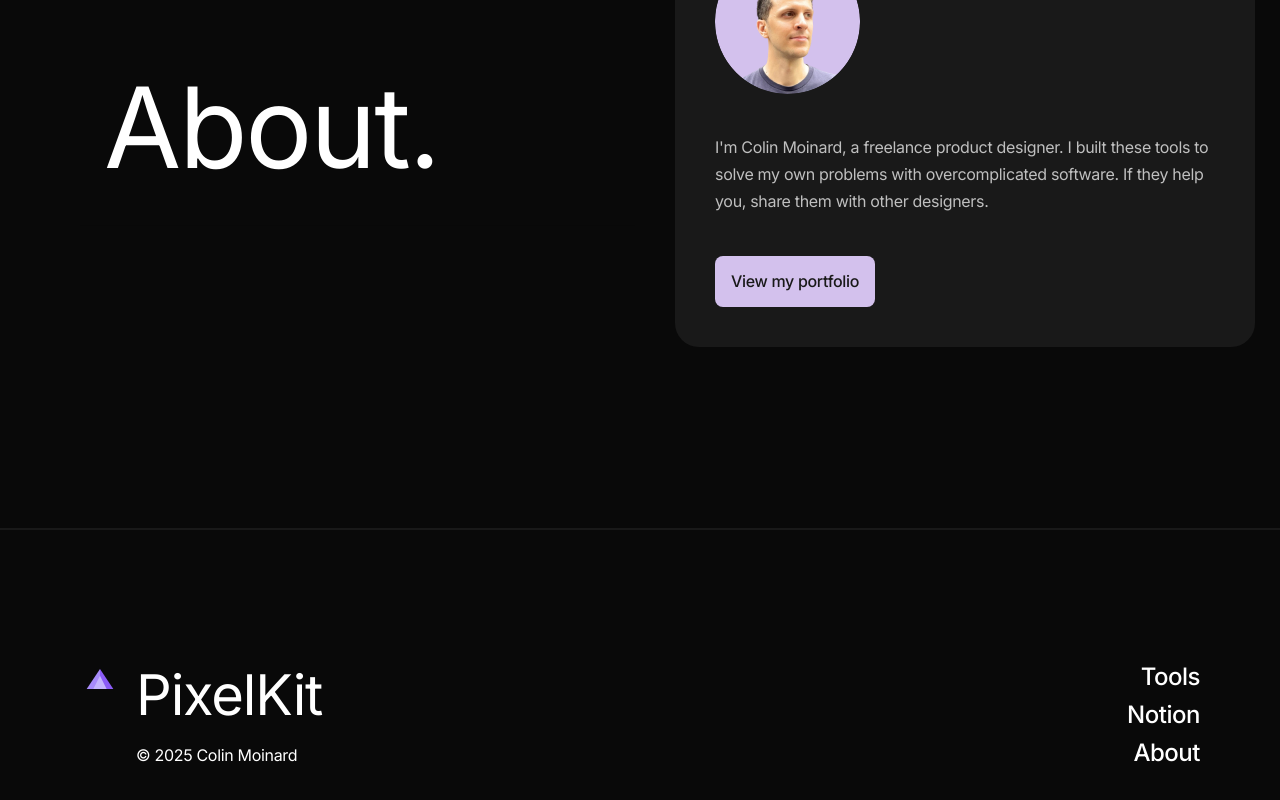
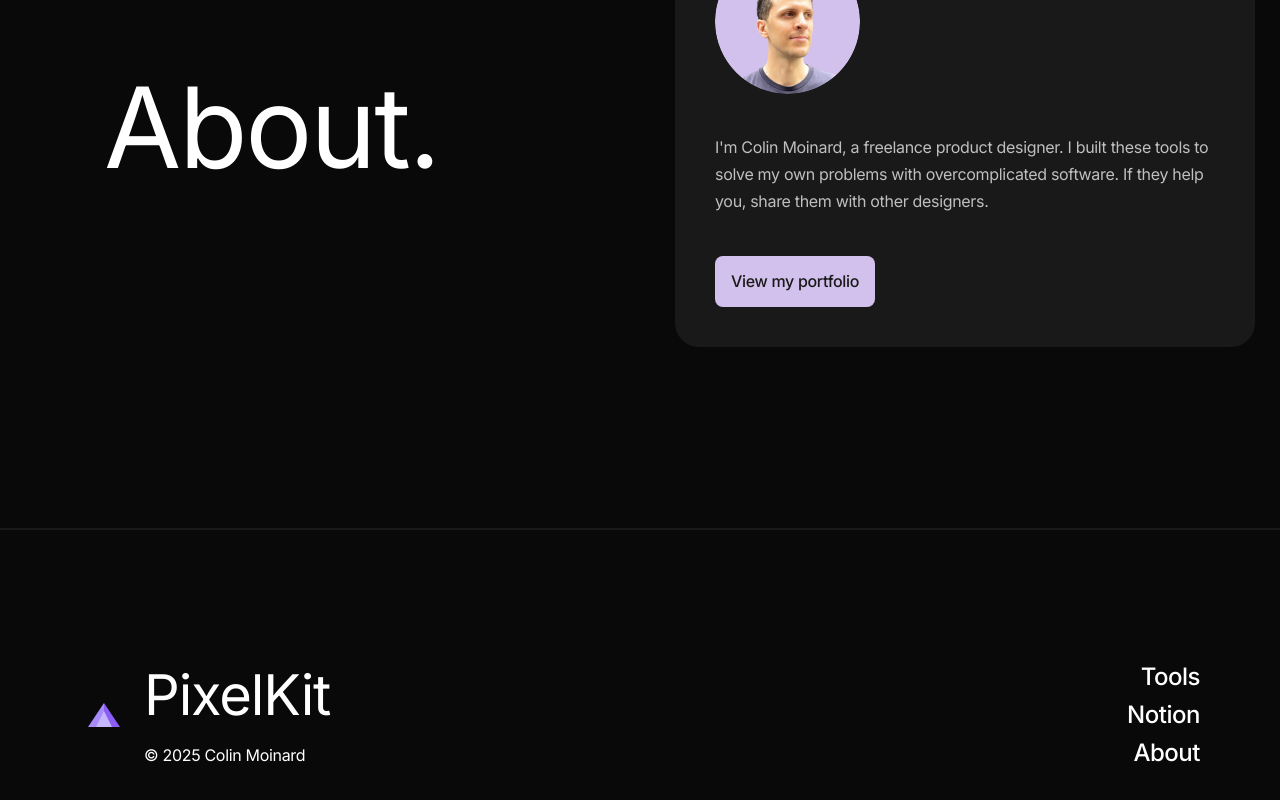
Before and after one commit to Tinyblocks/designers-tools, a React (Vite) app: page / in a window 1280 px wide. Shown: the part 2678-3478 px from the top of the page. Built offline with nearby package versions, Linux system fonts and the light colour scheme.

Commit message:
Remove favicon background and improve footer logo alignment

```diff
--- a/src/components/Footer/Footer.module.css
+++ b/src/components/Footer/Footer.module.css
@@ -20,7 +20,7 @@
 
 .brandContainer {
   display: flex;
-  align-items: flex-start;
+  align-items: center;
   gap: var(--spacing-sm);
 }
 
@@ -31,8 +31,8 @@
 }
 
 .logo {
-  width: 40px;
-  height: 40px;
+  width: 48px;
+  height: 48px;
   flex-shrink: 0;
 }
 
```
Also changed, not shown: public/favicon.svg.
